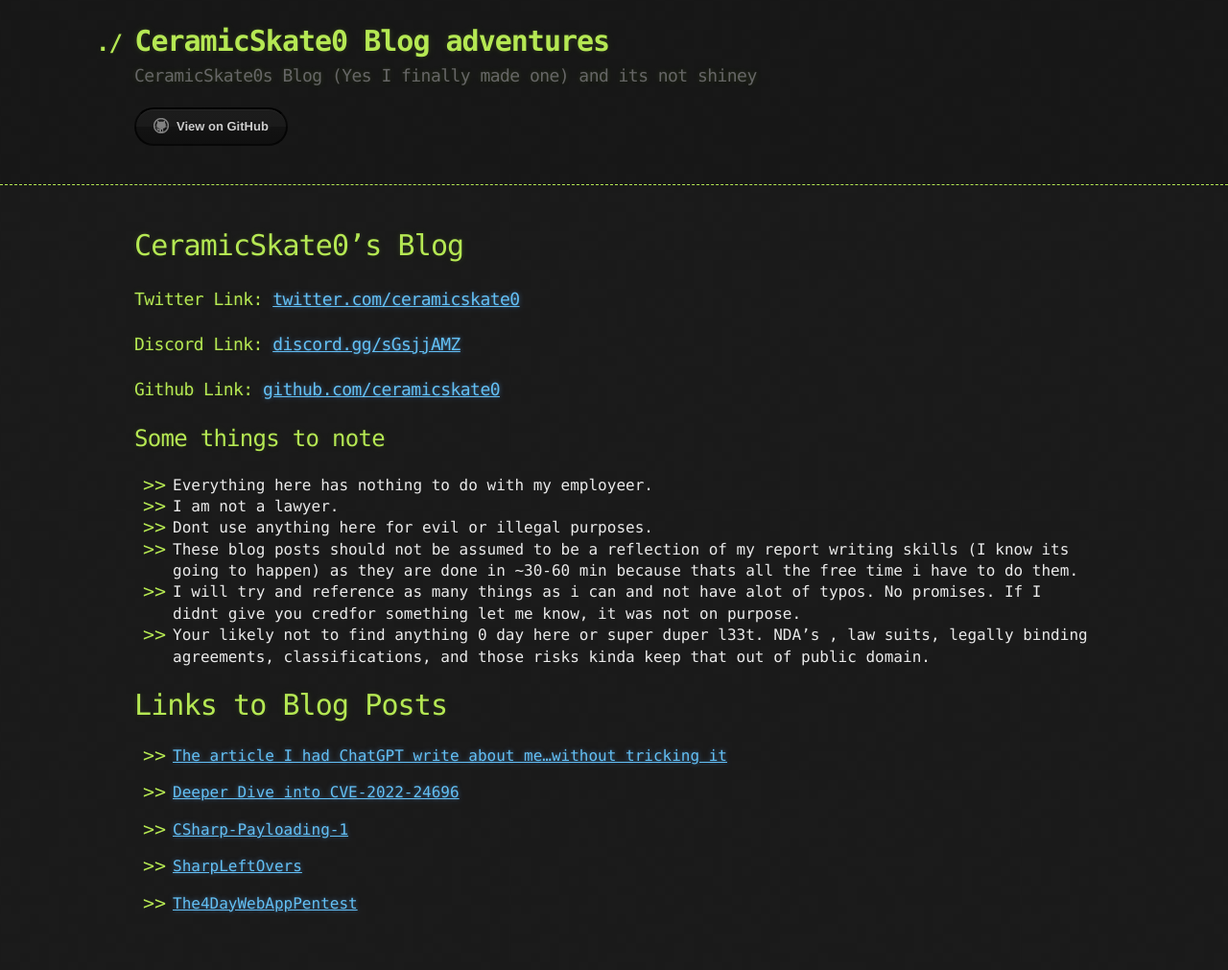
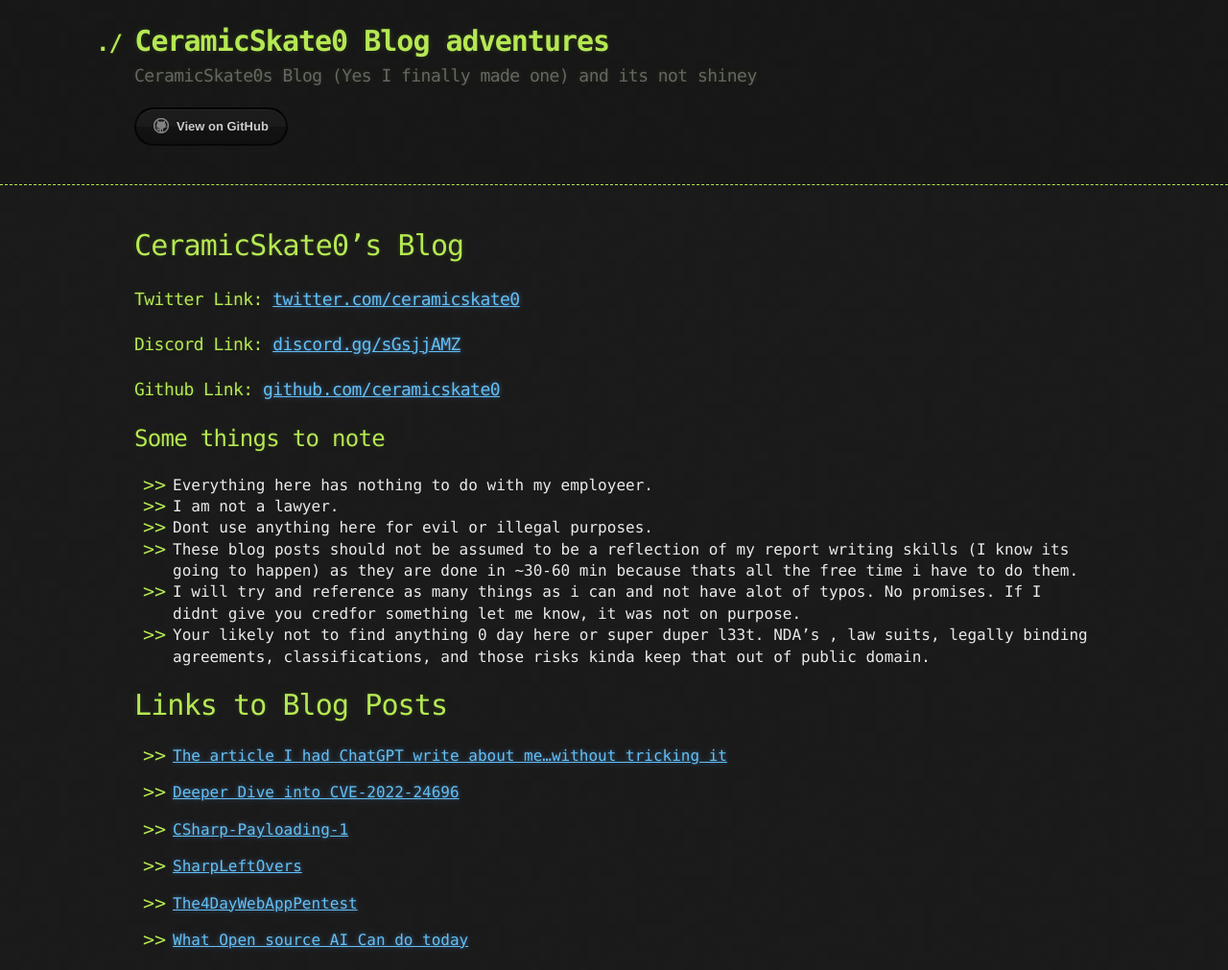
Before and after one commit to ceramicskate0/ceramicskate0.github.io, a Jekyll site: the page built from index.md, in a window 1280 px wide. Shown: the whole page at 96% size. Built offline with Jekyll 4.4.1, drawn with Linux system fonts in a browser that asks for light colours; our own code applies the rules of GitHub Pages for plain Markdown files; before the commit the page ends 973 px from its top, so only the background shows below that.

Commit message:
Add link to 'What Open source AI Can do today'

```diff
--- a/index.md
+++ b/index.md
@@ -26,3 +26,5 @@ layout: default
 - [SharpLeftOvers](./SharpLeftovers.html)
 
 - [The4DayWebAppPentest](./The4DayWebAppPentest.html)
+
+- [What Open source AI Can do today](./AI_VM_APPSEC_RESEARCH.html)
```
